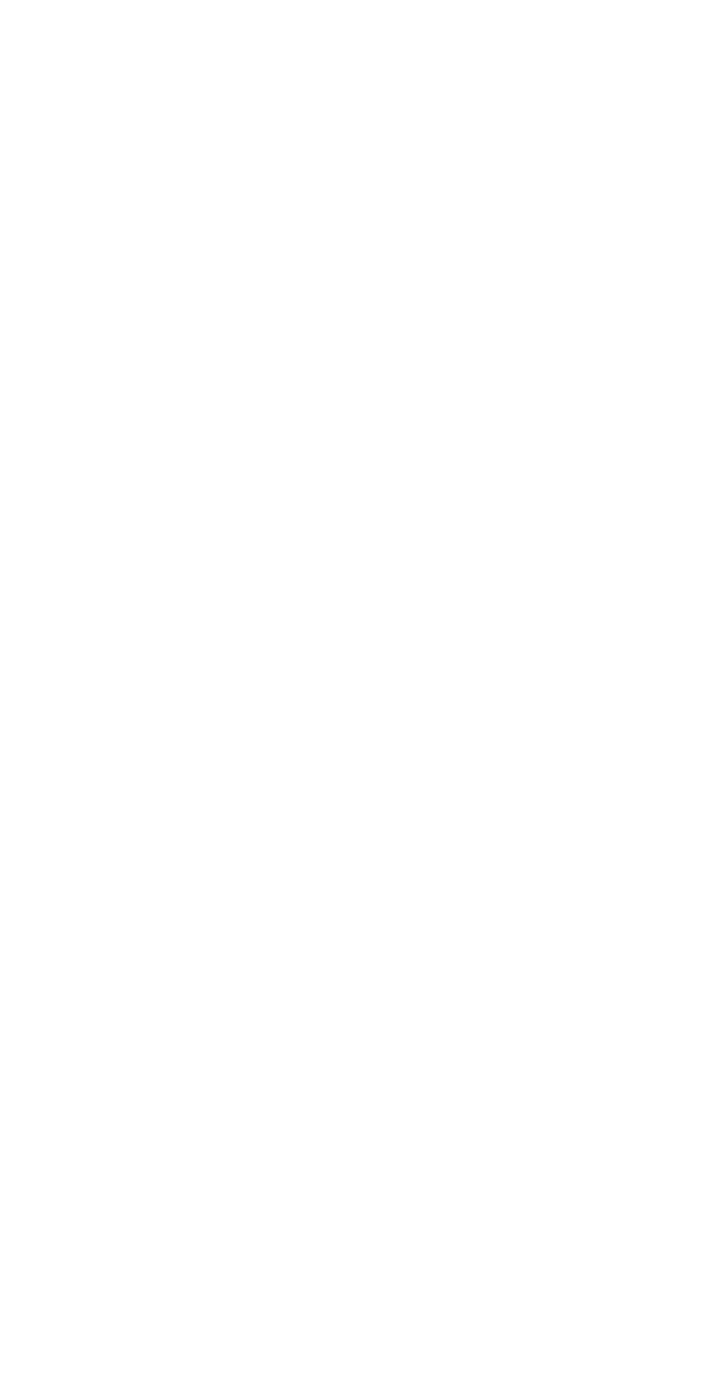
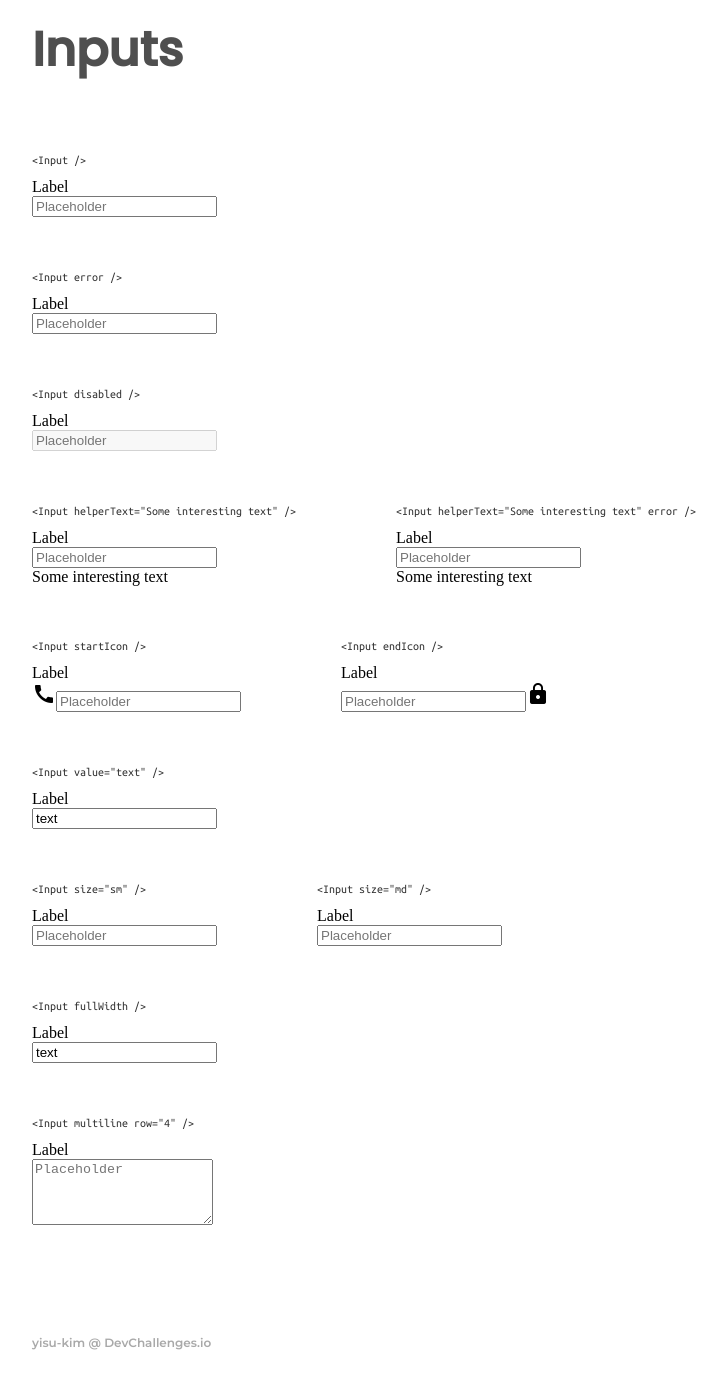
Before and after one commit to yisu-kim/dev-challenges, a React (Create React App) app in the folder input-component/: page / in a window 1280 px wide. Shown: the top 1388 px of the page, without its empty margins (49-774 px from the left). Before the commit the page ends 800 px from the top, so only its background shows below. Built offline with nearby package versions, Linux system fonts and the light colour scheme.

Commit message:
[#37] Input 컴포넌트 Home 페이지 작성
- Home 페이지 컴포넌트 HTML, CSS 작성
- App 컴포넌트에 Home 추가
- Google font, material icon link 추가

Resolves #37

```diff
--- a/input-component/public/index.html
+++ b/input-component/public/index.html
@@ -23,6 +23,14 @@
       work correctly both with client-side routing and a non-root public URL.
       Learn how to configure a non-root public URL by running `npm run build`.
     -->
+    <link
+      href="https://fonts.googleapis.com/css2?family=Montserrat:wght@600&family=Noto+Sans+JP:wght@400;500&family=Poppins:wght@500&family=Ubuntu+Mono&display=swap"
+      rel="stylesheet"
+    />
+    <link
+      href="https://fonts.googleapis.com/icon?family=Material+Icons"
+      rel="stylesheet"
+    />
     <title>Input Component</title>
   </head>
   <body>
--- a/input-component/src/App.js
+++ b/input-component/src/App.js
@@ -1,8 +1,13 @@
 import React from "react";
 import "./App.css";
+import Home from "./routes/Home";
 
 function App() {
-  return <div className="App"></div>;
+  return (
+    <div className="App">
+      <Home />
+    </div>
+  );
 }
 
 export default App;
--- a/input-component/src/index.css
+++ b/input-component/src/index.css
@@ -1,3 +1,10 @@
 body {
   margin: 0;
+  box-sizing: border-box;
 }
+
+*,
+*:before,
+*:after {
+  box-sizing: inherit;
+}
--- /dev/null
+++ b/input-component/src/routes/Home.css
@@ -0,0 +1,40 @@
+.Home {
+  display: flex;
+  flex-direction: column;
+  height: 100%;
+  padding-left: 81px;
+}
+
+header {
+  font: 500 24px/36px "Poppins", sans-serif;
+  color: #4f4f4f;
+}
+
+.contents {
+  flex-grow: 1;
+}
+
+.container {
+  margin-top: 42px;
+  display: flex;
+}
+
+.item:not(:first-child) {
+  margin-left: 100px;
+}
+
+.item > p {
+  font: 12px/12px "Ubuntu Mono", monospace;
+  color: #333333;
+}
+
+footer {
+  margin-top: max(84.94px, min(22.651vw, 104px));
+  margin-bottom: max(12px, min(3.2vw, 240px));
+}
+
+.attribution > * {
+  font: 600 12px/15px "Montserrat", sans-serif;
+  color: #a9a9a9;
+  text-decoration: none;
+}
--- /dev/null
+++ b/input-component/src/routes/Home.js
@@ -0,0 +1,106 @@
+import React from "react";
+import "./Home.css";
+import Input from "../components/Input";
+
+function Home() {
+  return (
+    <div className="Home">
+      <header>
+        <h1>Inputs</h1>
+      </header>
+      <section className="contents">
+        <div className="container">
+          <div className="item">
+            <p>&lt;Input /&gt;</p>
+            <Input placeholder="Placeholder" label="Label" />
+          </div>
+        </div>
+        <div className="container">
+          <div className="item">
+            <p>&lt;Input error /&gt;</p>
+            <Input error placeholder="Placeholder" label="Label" />
+          </div>
+        </div>
+        <div className="container">
+          <div className="item">
+            <p>&lt;Input disabled /&gt;</p>
+            <Input disabled placeholder="Placeholder" label="Label" />
+          </div>
+        </div>
+        <div className="container">
+          <div className="item">
+            <p>&lt;Input helperText="Some interesting text" /&gt;</p>
+            <Input
+              helperText="Some interesting text"
+              placeholder="Placeholder"
+              label="Label"
+            />
+          </div>
+          <div className="item">
+            <p>&lt;Input helperText="Some interesting text" error /&gt;</p>
+            <Input
+              helperText="Some interesting text"
+              error
+              placeholder="Placeholder"
+              label="Label"
+            />
+          </div>
+        </div>
+        <div className="container">
+          <div className="item">
+            <p>&lt;Input startIcon /&gt;</p>
+            <Input startIcon="call" placeholder="Placeholder" label="Label" />
+          </div>
+          <div className="item">
+            <p>&lt;Input endIcon /&gt;</p>
+            <Input endIcon="lock" placeholder="Placeholder" label="Label" />
+          </div>
+        </div>
+        <div className="container">
+          <div className="item">
+            <p>&lt;Input value="text" /&gt;</p>
+            <Input value="text" placeholder="Placeholder" label="Label" />
+          </div>
+        </div>
+        <div className="container">
+          <div className="item">
+            <p>&lt;Input size="sm" /&gt;</p>
+            <Input size="sm" placeholder="Placeholder" label="Label" />
+          </div>
+          <div className="item">
+            <p>&lt;Input size="md" /&gt;</p>
+            <Input size="md" placeholder="Placeholder" label="Label" />
+          </div>
+        </div>
+        <div className="container">
+          <div className="item">
+            <p>&lt;Input fullWidth /&gt;</p>
+            <Input
+              fullWidth
+              value="text"
+              placeholder="Placeholder"
+              label="Label"
+            />
+          </div>
+        </div>
+        <div className="container">
+          <div className="item">
+            <p>&lt;Input multiline row="4" /&gt;</p>
+            <Input row="4" placeholder="Placeholder" label="Label" />
+          </div>
+        </div>
+      </section>
+      <footer>
+        <div className="attribution">
+          <a href="https://github.com/yisu-kim/dev-challenges/tree/master/input-component">
+            yisu-kim
+          </a>
+          <span> @ </span>
+          <a href="https://devchallenges.io/">DevChallenges.io</a>
+        </div>
+      </footer>
+    </div>
+  );
+}
+
+export default Home;
```
